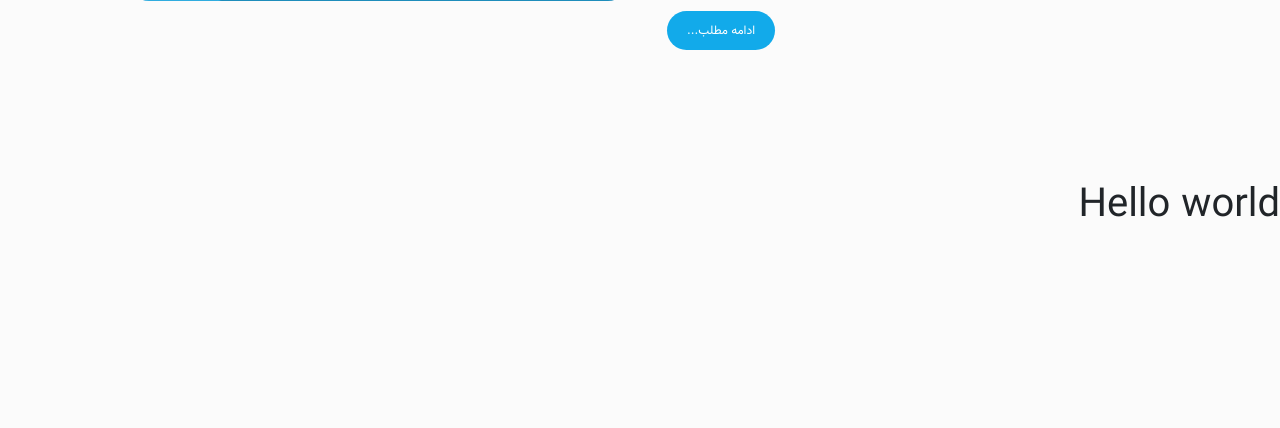
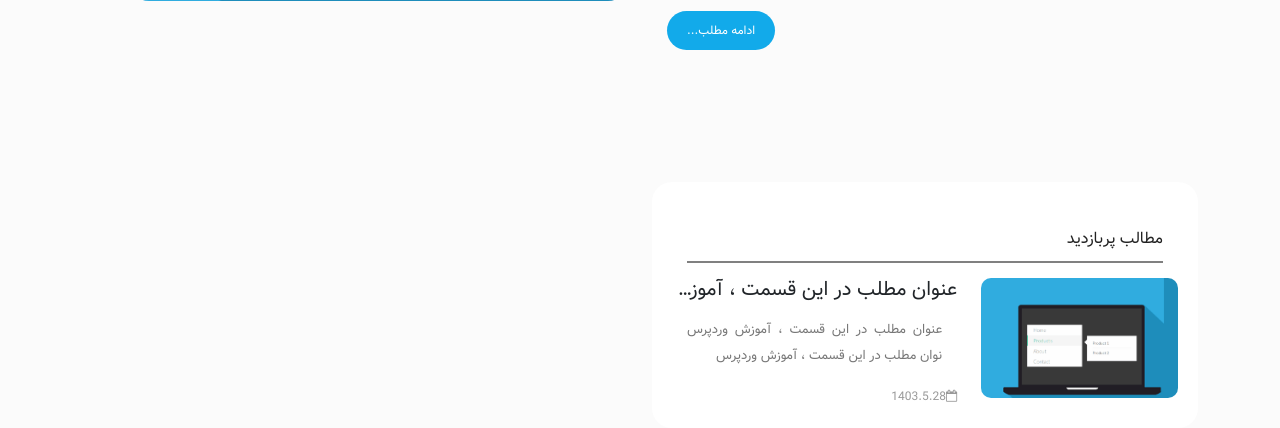
Before and after one commit to rohalah1985/wp, a PHP site: page / in a window 1280 px wide. Shown: the part 2269-2697 px from the top of the page. Before the commit the page ends 2486 px from the top, so only its background shows below. Run offline with PHP 8.4, Linux system fonts and the light colour scheme.

Commit message:
site_content

```diff
--- a/index.html
+++ b/index.html
@@ -227,7 +227,32 @@
       </div>
     </div>
 
-    <h1>Hello world</h1>
+<div class="site_content">
+  <div class="container">
+    <div class="row">
+      <div class="col-md-6">
+        <div class="box">
+          <span class="title">مطالب پربازدید</span>
+          <div class="row">
+            <div class="col-md-5">
+              <div class="pic">
+                <img src="/img/css_acardion_menu-min.png" alt="">
+              </div>
+            </div>
+            <div class="col-md-7">
+              <div class="desc2">
+                <h5>عنوان مطلب در این قسمت ، آموزش وردپرس</h5>
+                <p>عنوان مطلب در این قسمت ، آموزش وردپرس نوان مطلب در این قسمت ، آموزش وردپرس </p>
+                <span><i class="fa fa-calendar-o"></i>1403.5.28</span>
+              </div>
+            </div>
+          </div>
+
+        </div>
+      </div>
+    </div>
+  </div>
+</div>
 
     <script src="/js/bootstrap.js"></script>
   </body>
--- a/style.css
+++ b/style.css
@@ -259,3 +259,50 @@ line-height: 2;
 .index-blog .pic img{
     border-radius: 20px;
 }
+
+.site_content .box{
+    display: inline-block;
+    width: 100%;
+    background-color: #fff;
+    border-radius: 20px;
+    padding: 20px;
+}
+
+.site_content .box span.title {
+    display: block;
+    margin: 15px;
+    color: #222;
+    padding: 10px 0;
+    border-bottom: 2px solid gray;
+}
+
+.site_content .box .pic img{
+    display: table;
+    margin: 0 auto;
+    height: 120px;
+    object-fit: cover;
+    border-radius:10px ;
+
+
+}
+
+.site_content .box .desc2 h5{
+    width: 100%;
+    overflow: hidden;
+    text-overflow: ellipsis;
+    white-space: nowrap;
+
+}
+
+.site_content .box .desc2 p{
+    margin: 15px;
+    font-size: 13px;
+    text-align: justify;
+    color: #777;
+    line-height: 2;
+}
+
+.site_content .box .desc2 span{
+    font-size: 12px;
+    color: #999;
+   }
```
